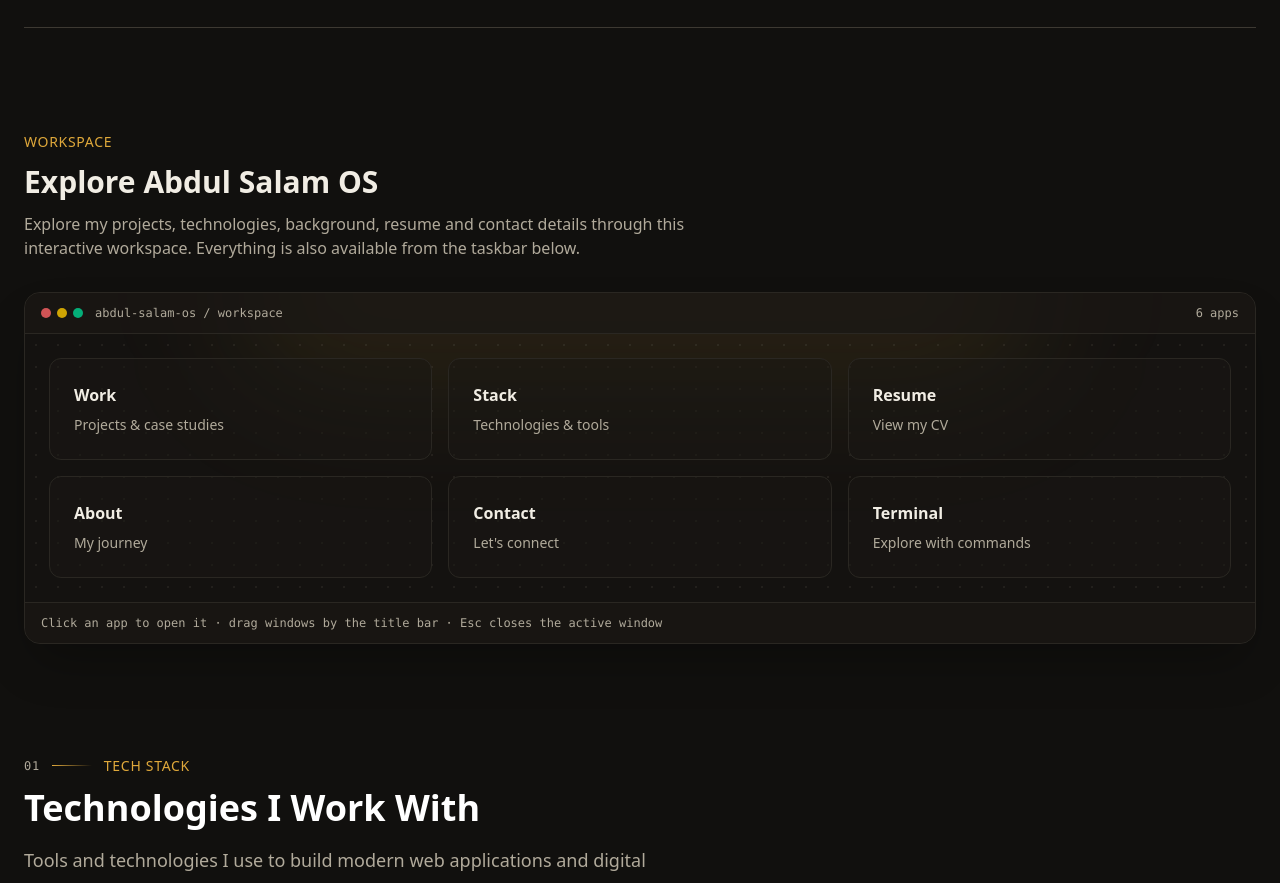
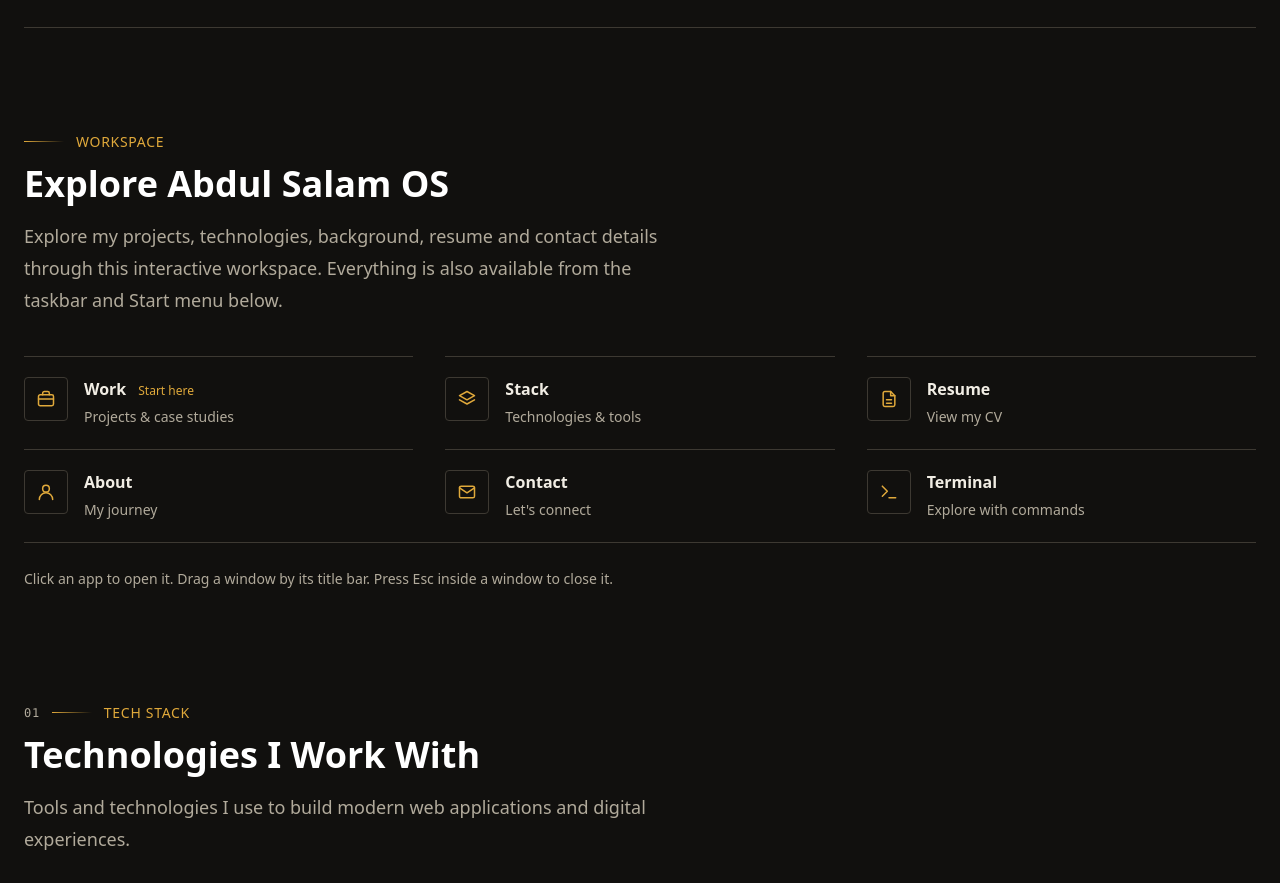
Before and after one commit to abdulsalamcode/abdul-salam-os, a React (Vite) app: page / in a window 1280 px wide. Shown: the part 2600-3483 px from the top of the page. Built offline with nearby package versions, Linux system fonts and the light colour scheme.

Commit message:
feat(workspace): editorial app launcher with icons, start-here label and minimized state

```diff
--- a/src/components/Workspace.jsx
+++ b/src/components/Workspace.jsx
@@ -1,4 +1,5 @@
 import WorkspaceCard from "./WorkspaceCard";
+import SectionHeading from "./ui/SectionHeading";
 import { APPS } from "./desktop/apps";
 import { useDesktop } from "./desktop/DesktopContext";
 
@@ -13,65 +14,19 @@ function Workspace() {
       id="workspace"
       className="mx-auto max-w-7xl px-4 pb-4 pt-2 sm:px-6"
     >
-      <div className="mb-8 max-w-2xl">
-        <p className="text-sm font-medium tracking-wider text-cyan-400">
-          WORKSPACE
-        </p>
-
-        <h2 className="mt-3 text-2xl font-semibold text-slate-100 sm:text-3xl">
-          Explore Abdul Salam OS
-        </h2>
-
-        <p className="mt-3 text-sm leading-6 text-slate-400 sm:text-base">
-          Explore my projects, technologies, background, resume
-          and contact details through this interactive workspace.
-          Everything is also available from the taskbar below.
-        </p>
-      </div>
-
-      {/* Desktop panel */}
-      <div className="relative overflow-hidden rounded-2xl border border-slate-800 bg-slate-900/40 shadow-2xl shadow-black/30">
-        {/* Soft glow */}
-        <div
-          className="pointer-events-none absolute -top-24 left-1/2 h-48 w-2/3 -translate-x-1/2 rounded-full bg-cyan-400/10 blur-3xl"
-          aria-hidden="true"
+      <SectionHeading
+        eyebrow="WORKSPACE"
+        title="Explore Abdul Salam OS"
+        description="Explore my projects, technologies, background, resume and contact details through this interactive workspace. Everything is also available from the taskbar and Start menu below."
       />
 
-        {/* Title bar */}
-        <div className="relative flex items-center justify-between gap-4 border-b border-slate-800 bg-slate-900/70 px-4 py-3">
-          <div className="flex min-w-0 items-center gap-3">
-            <div
-              className="flex shrink-0 items-center gap-1.5"
-              aria-hidden="true"
+      <ul
+        aria-label="Desktop apps"
+        className="mt-8 grid grid-cols-1 gap-x-8 border-b border-slate-700 sm:mt-10 sm:grid-cols-2 lg:grid-cols-3"
       >
-              <span className="h-2.5 w-2.5 rounded-full bg-red-400/80" />
-              <span className="h-2.5 w-2.5 rounded-full bg-yellow-400/80" />
-              <span className="h-2.5 w-2.5 rounded-full bg-emerald-400/80" />
-            </div>
-
-            <p className="truncate font-mono text-xs text-slate-400">
-              abdul-salam-os / workspace
-            </p>
-          </div>
-
-          <p className="shrink-0 font-mono text-xs text-slate-400">
-            {APPS.length} apps
-          </p>
-        </div>
-
-        {/* App grid */}
-        <div
-          className="relative p-4 sm:p-6"
-          style={{
-            backgroundImage:
-              "radial-gradient(rgba(163, 156, 140, 0.10) 1px, transparent 1px)",
-            backgroundSize: "22px 22px",
-          }}
-        >
-          <div className="grid grid-cols-1 gap-3 sm:grid-cols-2 sm:gap-4 lg:grid-cols-3">
         {APPS.map((app) => (
+          <li key={app.id} className="border-t border-slate-700">
             <WorkspaceCard
-                key={app.id}
               id={`workspace-card-${app.id}`}
               title={app.title}
               description={app.description}
@@ -81,23 +36,19 @@ function Workspace() {
               isMinimized={isMinimized(app.id)}
               onClick={() => open(app.id)}
             />
+          </li>
         ))}
-          </div>
-        </div>
+      </ul>
 
-        {/* Hint bar */}
-        <div className="relative border-t border-slate-800 bg-slate-900/70 px-4 py-3">
-          <p className="font-mono text-xs text-slate-400">
+      <p className="mt-6 max-w-2xl text-sm leading-6 text-slate-400">
         <span className="sm:hidden">
-              Tap an app to open it
+          Tap an app to open it. On phones, apps open full screen.
         </span>
         <span className="hidden sm:inline">
-              Click an app to open it · drag windows by the title bar ·
-              Esc closes the active window
+          Click an app to open it. Drag a window by its title bar. Press Esc
+          inside a window to close it.
         </span>
       </p>
-        </div>
-      </div>
     </section>
   );
 }
--- a/src/components/WorkspaceCard.jsx
+++ b/src/components/WorkspaceCard.jsx
@@ -1,32 +1,88 @@
-const cardClass =
-  "block w-full rounded-xl border border-slate-800 bg-slate-900/50 p-5 text-left transition hover:border-slate-600 focus:outline-none focus-visible:ring-2 focus-visible:ring-cyan-400 sm:p-6";
+import AppIcon from "./desktop/AppIcon";
 
-function CardContent({ title, description }) {
+const rowClass =
+  "group flex min-h-16 w-full items-start gap-4 py-5 text-left transition-colors motion-reduce:transition-none focus-visible:outline-none focus-visible:ring-2 focus-visible:ring-inset focus-visible:ring-cyan-400";
+
+function CardContent({
+  title,
+  description,
+  icon,
+  badge,
+  isHighlighted,
+  isMinimized,
+}) {
   return (
     <>
-      <span className="block font-semibold text-slate-100">
-        {title}
-      </span>
+      {icon && (
+        <span className="flex h-11 w-11 shrink-0 items-center justify-center rounded-sm border border-slate-700 text-cyan-400 transition-colors group-hover:border-cyan-400 motion-reduce:transition-none">
+          <AppIcon app={{ icon }} className="h-5 w-5" />
+        </span>
+      )}
 
-      <span className="mt-2 block text-sm text-slate-400">
-        {description}
+      <span className="min-w-0 flex-1">
+        <span className="flex flex-wrap items-baseline gap-x-3 gap-y-1">
+          <span className="font-semibold text-slate-100 transition-colors group-hover:text-cyan-300 motion-reduce:transition-none">
+            {title}
+          </span>
+
+          {badge && (
+            <span
+              className={`text-xs font-medium ${
+                isHighlighted ? "text-cyan-400" : "text-slate-400"
+              }`}
+            >
+              {badge}
+            </span>
+          )}
+
+          {isMinimized && (
+            <span className="text-xs text-slate-400">Minimized</span>
+          )}
+        </span>
+
+        <span className="mt-1 block text-sm leading-6 text-slate-400">
+          {description}
+        </span>
       </span>
     </>
   );
 }
 
-function WorkspaceCard({ title, description, href, onClick }) {
+// One app in the Workspace launcher. Renders a button (opens a window) or,
+// when `href` is given, a link.
+function WorkspaceCard({
+  id,
+  title,
+  description,
+  href,
+  onClick,
+  icon,
+  badge,
+  isHighlighted = false,
+  isMinimized = false,
+}) {
+  const content = (
+    <CardContent
+      title={title}
+      description={description}
+      icon={icon}
+      badge={badge}
+      isHighlighted={isHighlighted}
+      isMinimized={isMinimized}
+    />
+  );
+
   if (href) {
     return (
-      <a href={href} className={cardClass}>
-        <CardContent title={title} description={description} />
+      <a id={id} href={href} className={rowClass}>
+        {content}
       </a>
     );
   }
 
   return (
-    <button type="button" onClick={onClick} className={cardClass}>
-      <CardContent title={title} description={description} />
+    <button id={id} type="button" onClick={onClick} className={rowClass}>
+      {content}
     </button>
   );
 }
```
Lines whose indentation alone changed are shown as unchanged.
